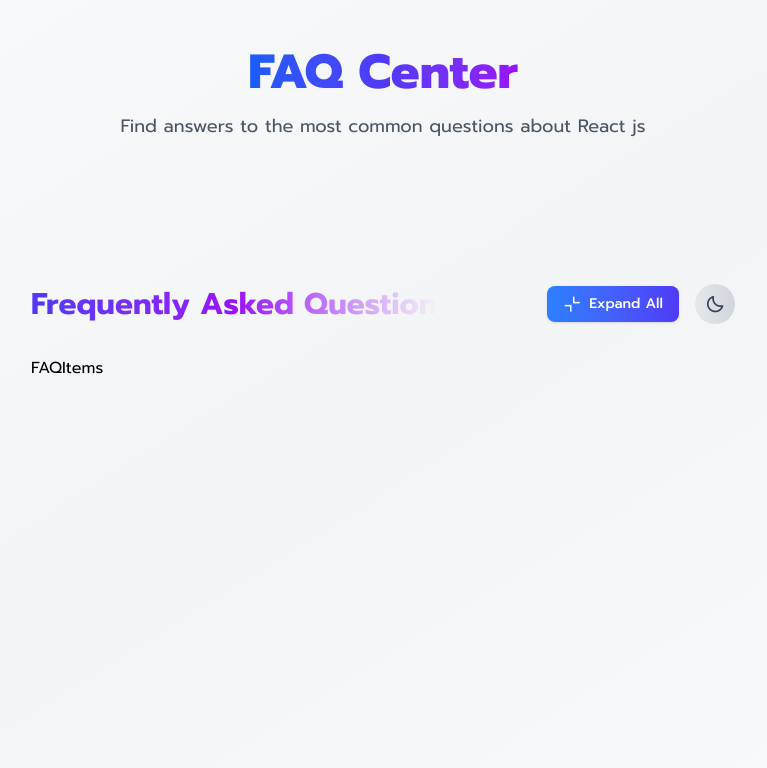
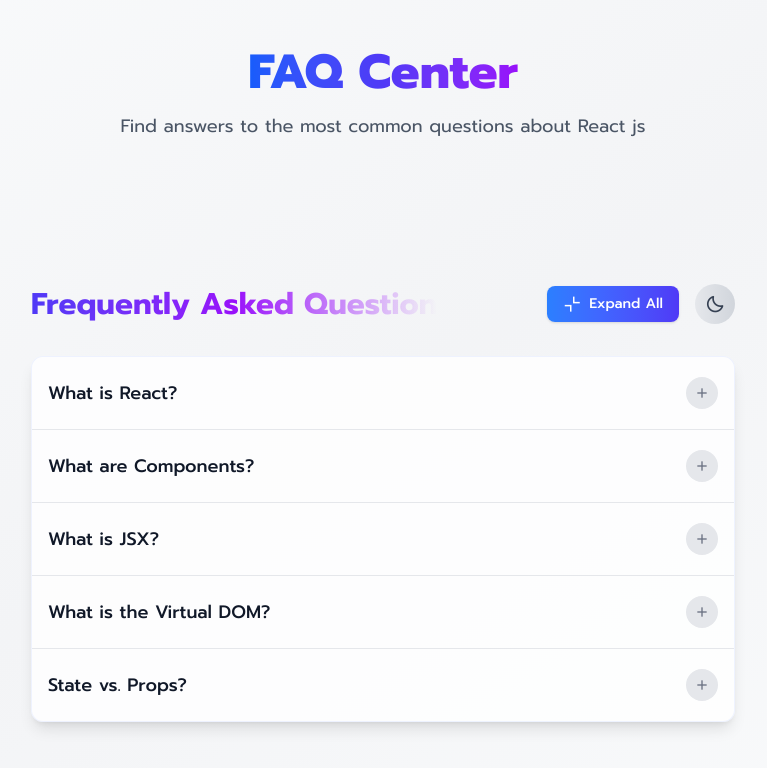
Before and after one commit to AshenafiDegefe/FAQ-APP, a React (Vite) app in the folder faq-app/: page / in a window 1280 px wide. Shown: the top 768 px of the page, without its empty margins (257-1024 px from the left). Built offline with nearby package versions, Linux system fonts and the light colour scheme.

Commit message:
import data and map each itmes from data, add question expanding button

```diff
--- a/faq-app/src/components/FAQItem.jsx
+++ b/faq-app/src/components/FAQItem.jsx
@@ -1,9 +1,22 @@
 import React from 'react'
 
-const FAQItem = () => {
+const FAQItem = ({item}) => {
   return (
-    <div>
-      <h1>FAQItems</h1>
+    <div className='border-b border-gray-200 dark:border-gray-700
+    last:border-none transition-colors duration-300 hover:bg-gradient-to-r *:from-indigo-50
+    hover:from-gray-50/50 hover:to-transparent dark:hover:from-gray-800/50 hover:
+    dark:hover:to-transparent'>
+      <button className='w-full py-5 px-4 flex justify-between
+      items-center text-left focus:outline-none rounded-lg transition-all
+      duration-200 cursor-pointer text-gray-900 dark:text-white hover:text-transparent
+      hover:bg-clip-text hover:bg-gradient-to-r hover:from-indigo-600 hover:to-purple-600
+      dark:hover:from-indigo-400 dark:hover:to-purple-400'>
+        <span className='text-lg font-medium pr-6'>{item.question}</span>
+        <div className='flex-shrink-0 flex items-center justify-center
+        w-8 min-8 aspect-square rounded-full bg-gray-200 dark:bg-gray-700 transiotion-all duration-200'>
+          <i className='bx bx-plus text-gray-500 dark:text-gray-400'></i>
+        </div>
+      </button>
     </div>
   )
 }
--- a/faq-app/src/components/FAQList.jsx
+++ b/faq-app/src/components/FAQList.jsx
@@ -1,5 +1,6 @@
 import React from 'react'
 import FAQItem from './FAQItem'
+import FAQData from '../data/FAQData'
 
 const FAQList = ({ toggleDarkMode, isDarkMode }) => {
   return (
@@ -27,7 +28,14 @@
           </button>
         </div>
       </div>
-      <FAQItem />
+      <div className='bg-white/80 dark:bg-gray-800/80 rounded-xl shadow-lg
+      border border-indigo-100/50 dark:border-indigo-900/30 overflow-hidden
+      transition-all duration-300'>
+        {FAQData.map((item) => (
+          <FAQItem key={item.id} item={item} />
+        ))}
+
+      </div>
     </div>
   )
 }
--- a/faq-app/src/data/FAQData.js
+++ b/faq-app/src/data/FAQData.js
@@ -1,4 +1,4 @@
-const faqData = [
+const FAQData = [
     {
         id: 1,
         question: 'What is React?',
@@ -26,3 +26,4 @@
         answer: 'Props are data passed down from a parent component (immutable/read-only). State is data managed internally by a component (mutable/can be changed).'
     }
 ]
+export default FAQData;
```
